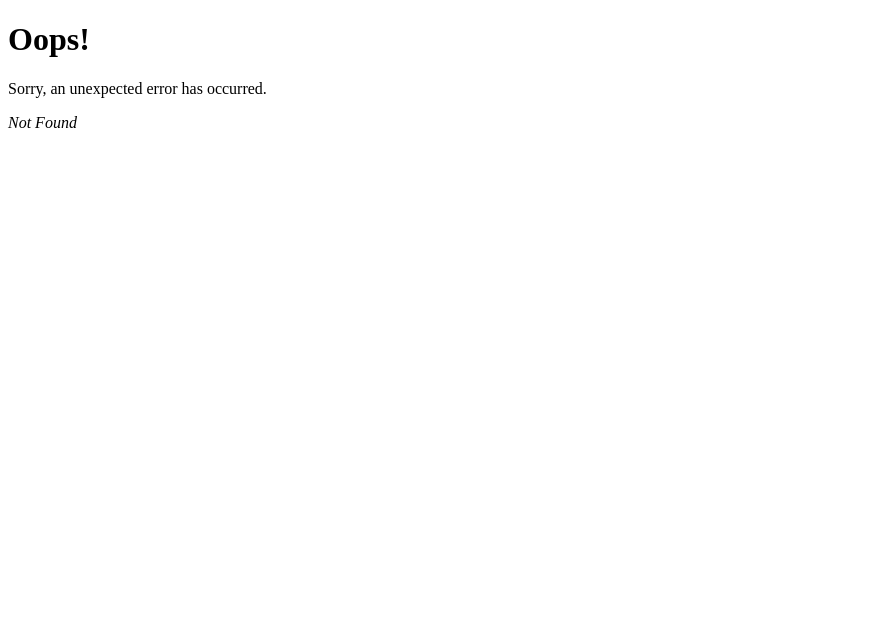
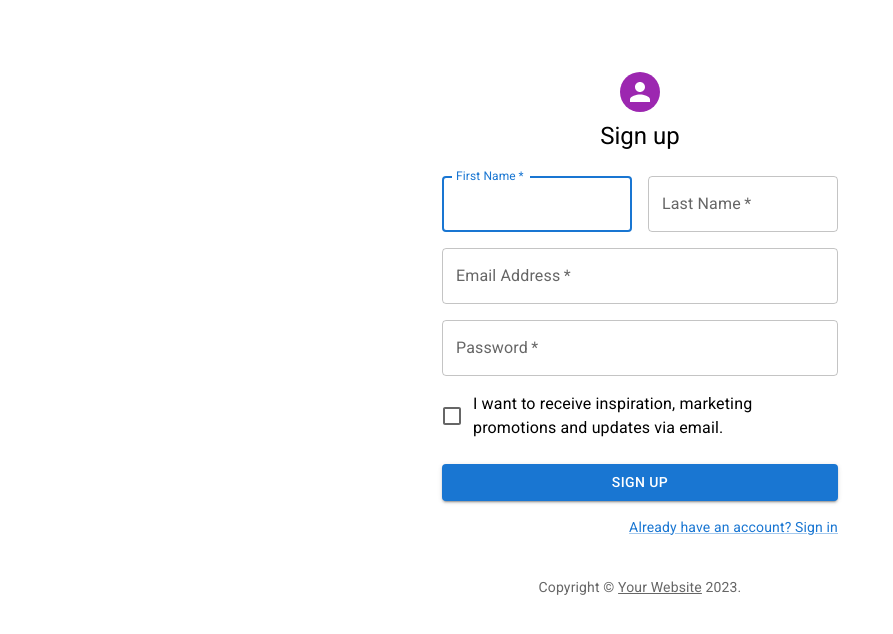
Before and after one commit to netman5/reactpatterns, a React (Create React App) app: page /signup in a window 1280 px wide. Before the commit this address had no page. Shown: the top 634 px of the page, without its empty margins (0-893 px from the left). Built offline with nearby package versions, Linux system fonts and the light colour scheme.

Commit message:
MUI grid layouts

```diff
--- a/src/App.js
+++ b/src/App.js
@@ -1,16 +1,15 @@
 import './App.css';
-import Practice from './components/Test/Practice';
+// import Practice from './components/Test/Practice';
 import CssBaseline from '@mui/material/CssBaseline';
-import ClickToIncrease from './components/HOC/ClickToIncrease';
-import HoverToIncrease from './components/HOC/HoverToIncrease';
+// import ClickToIncrease from './components/HOC/ClickToIncrease';
+// import HoverToIncrease from './components/HOC/HoverToIncrease';
+import SignInSide from './components/Containers/GridContainer';
 
 function App() {
   return (
     <>
       <CssBaseline />
-      {/* <Practice /> */}
-      <ClickToIncrease />
-      <HoverToIncrease secretWord={"pineapple"} />
+      <SignInSide />
     </>
   )
 }
--- /dev/null
+++ b/src/components/Containers/GridContainer.jsx
@@ -0,0 +1,126 @@
+import * as React from 'react';
+import Avatar from '@mui/material/Avatar';
+import Button from '@mui/material/Button';
+
+import TextField from '@mui/material/TextField';
+import FormControlLabel from '@mui/material/FormControlLabel';
+import Checkbox from '@mui/material/Checkbox';
+import Link from '@mui/material/Link';
+import Paper from '@mui/material/Paper';
+import Box from '@mui/material/Box';
+import Grid from '@mui/material/Grid';
+// import LockOutlinedIcon from '@mui/icons-material/LockOutlined';
+import Typography from '@mui/material/Typography';
+import { createTheme, ThemeProvider } from '@mui/material/styles';
+
+function Copyright(props) {
+  return (
+    <Typography variant="body2" color="text.secondary" align="center" {...props}>
+      {'Copyright © '}
+      <Link color="inherit" href="https://mui.com/">
+        Your Website
+      </Link>{' '}
+      {new Date().getFullYear()}
+      {'.'}
+    </Typography>
+  );
+}
+
+const theme = createTheme();
+
+export default function SignInSide() {
+  const handleSubmit = (event) => {
+    event.preventDefault();
+    const data = new FormData(event.currentTarget);
+    console.log({
+      email: data.get('email'),
+      password: data.get('password'),
+    });
+  };
+
+  return (
+    <ThemeProvider theme={theme}>
+      <Grid container component="main" sx={{ height: '100vh' }}>
+        <Grid
+          item
+          xs={false}
+          sm={4}
+          md={7}
+          sx={{
+            backgroundImage: 'url(https://source.unsplash.com/random)',
+            backgroundRepeat: 'no-repeat',
+            backgroundColor: (t) =>
+              t.palette.mode === 'light' ? t.palette.grey[50] : t.palette.grey[900],
+            backgroundSize: 'cover',
+            backgroundPosition: 'center',
+          }}
+        />
+        <Grid item xs={12} sm={8} md={5} component={Paper} elevation={6} square>
+          <Box
+            sx={{
+              my: 8,
+              mx: 4,
+              display: 'flex',
+              flexDirection: 'column',
+              alignItems: 'center',
+            }}
+          >
+            <Avatar sx={{ m: 1, bgcolor: 'secondary.main' }}>
+              {/* <LockOutlinedIcon /> */}
+            </Avatar>
+            <Typography component="h1" variant="h5">
+              Sign in
+            </Typography>
+            <Box component="form" noValidate onSubmit={handleSubmit} sx={{ mt: 1 }}>
+              <TextField
+                margin="normal"
+                required
+                fullWidth
+                id="email"
+                label="Email Address"
+                name="email"
+                autoComplete="email"
+                autoFocus
+              />
+              <TextField
+                margin="normal"
+                required
+                fullWidth
+                name="password"
+                label="Password"
+                type="password"
+                id="password"
+                autoComplete="current-password"
+              />
+              <FormControlLabel
+                control={<Checkbox value="remember" color="primary" />}
+                label="Remember me"
+              />
+              <Button
+                type="submit"
+                fullWidth
+                variant="contained"
+                sx={{ mt: 3, mb: 2 }}
+              >
+                Sign In
+              </Button>
+              <Grid container>
+                <Grid item xs>
+                  <Link href="#" variant="body2">
+                    Forgot password?
+                  </Link>
+                </Grid>
+                <Grid item>
+                  <Link href="/signup" variant="body2">
+                    {"Don't have an account? Sign Up"}
+                  </Link>
+                </Grid>
+              </Grid>
+              <Copyright sx={{ mt: 5 }} />
+            </Box>
+          </Box>
+        </Grid>
+      </Grid>
+    </ThemeProvider>
+  );
+}
--- /dev/null
+++ b/src/components/Containers/Signup.jsx
@@ -0,0 +1,129 @@
+import * as React from 'react';
+import Avatar from '@mui/material/Avatar';
+import Button from '@mui/material/Button';
+import TextField from '@mui/material/TextField';
+import FormControlLabel from '@mui/material/FormControlLabel';
+import Checkbox from '@mui/material/Checkbox';
+import Link from '@mui/material/Link';
+import Grid from '@mui/material/Grid';
+import Box from '@mui/material/Box';
+// import LockOutlinedIcon from '@mui/icons-material/LockOutlined';
+import Typography from '@mui/material/Typography';
+import Container from '@mui/material/Container';
+import { createTheme, ThemeProvider } from '@mui/material/styles';
+
+function Copyright(props) {
+  return (
+    <Typography variant="body2" color="text.secondary" align="center" {...props}>
+      {'Copyright © '}
+      <Link color="inherit" href="https://mui.com/">
+        Your Website
+      </Link>{' '}
+      {new Date().getFullYear()}
+      {'.'}
+    </Typography>
+  );
+}
+
+const theme = createTheme();
+
+export default function SignUp() {
+  const handleSubmit = (event) => {
+    event.preventDefault();
+    const data = new FormData(event.currentTarget);
+    console.log({
+      email: data.get('email'),
+      password: data.get('password'),
+    });
+  };
+
+  return (
+    <ThemeProvider theme={theme}>
+      <Container component="main" maxWidth="xs">
+        <Box
+          sx={{
+            marginTop: 8,
+            display: 'flex',
+            flexDirection: 'column',
+            alignItems: 'center',
+          }}
+        >
+          <Avatar sx={{ m: 1, bgcolor: 'secondary.main' }}>
+            {/* <LockOutlinedIcon /> */}
+          </Avatar>
+          <Typography component="h1" variant="h5">
+            Sign up
+          </Typography>
+          <Box component="form" noValidate onSubmit={handleSubmit} sx={{ mt: 3 }}>
+            <Grid container spacing={2}>
+              <Grid item xs={12} sm={6}>
+                <TextField
+                  autoComplete="given-name"
+                  name="firstName"
+                  required
+                  fullWidth
+                  id="firstName"
+                  label="First Name"
+                  autoFocus
+                />
+              </Grid>
+              <Grid item xs={12} sm={6}>
+                <TextField
+                  required
+                  fullWidth
+                  id="lastName"
+                  label="Last Name"
+                  name="lastName"
+                  autoComplete="family-name"
+                />
+              </Grid>
+              <Grid item xs={12}>
+                <TextField
+                  required
+                  fullWidth
+                  id="email"
+                  label="Email Address"
+                  name="email"
+                  autoComplete="email"
+                />
+              </Grid>
+              <Grid item xs={12}>
+                <TextField
+                  required
+                  fullWidth
+                  name="password"
+                  label="Password"
+                  type="password"
+                  id="password"
+                  autoComplete="new-password"
+                />
+              </Grid>
+              <Grid item xs={12}>
+                <FormControlLabel
+                  control={<Checkbox value="allowExtraEmails" color="primary" />}
+                  label="I want to receive inspiration, marketing promotions and updates via email."
+                />
+              </Grid>
+            </Grid>
+            <Button
+              type="submit"
+              fullWidth
+              variant="contained"
+              sx={{ mt: 3, mb: 2 }}
+            >
+              Sign Up
+            </Button>
+            <Grid container justifyContent="flex-end">
+              <Grid item>
+                <Link href="/" variant="body2">
+                  Already have an account? Sign in
+                </Link>
+              </Grid>
+            </Grid>
+          </Box>
+        </Box>
+        <Copyright sx={{ mt: 5 }} />
+      </Container>
+    </ThemeProvider>
+  );
+}
--- a/src/index.js
+++ b/src/index.js
@@ -11,6 +11,7 @@
 import FormContainer from './components/Form/FormContainer';
 import Autocomplete from './components/SearchBox/Autocomplete';
 import Posts from './components/Posts/Posts';
+import SignUp from './components/Containers/Signup';
 // import { loader as userLoader } from '../src/components/users/Users'
 
 const searchOptionsArr = [
@@ -43,6 +44,11 @@
   {
     path: "/posts",
     element: <Posts />,
+  },
+
+  {
+    path: '/signup',
+    element: <SignUp />
   }
 ]);
 
```
